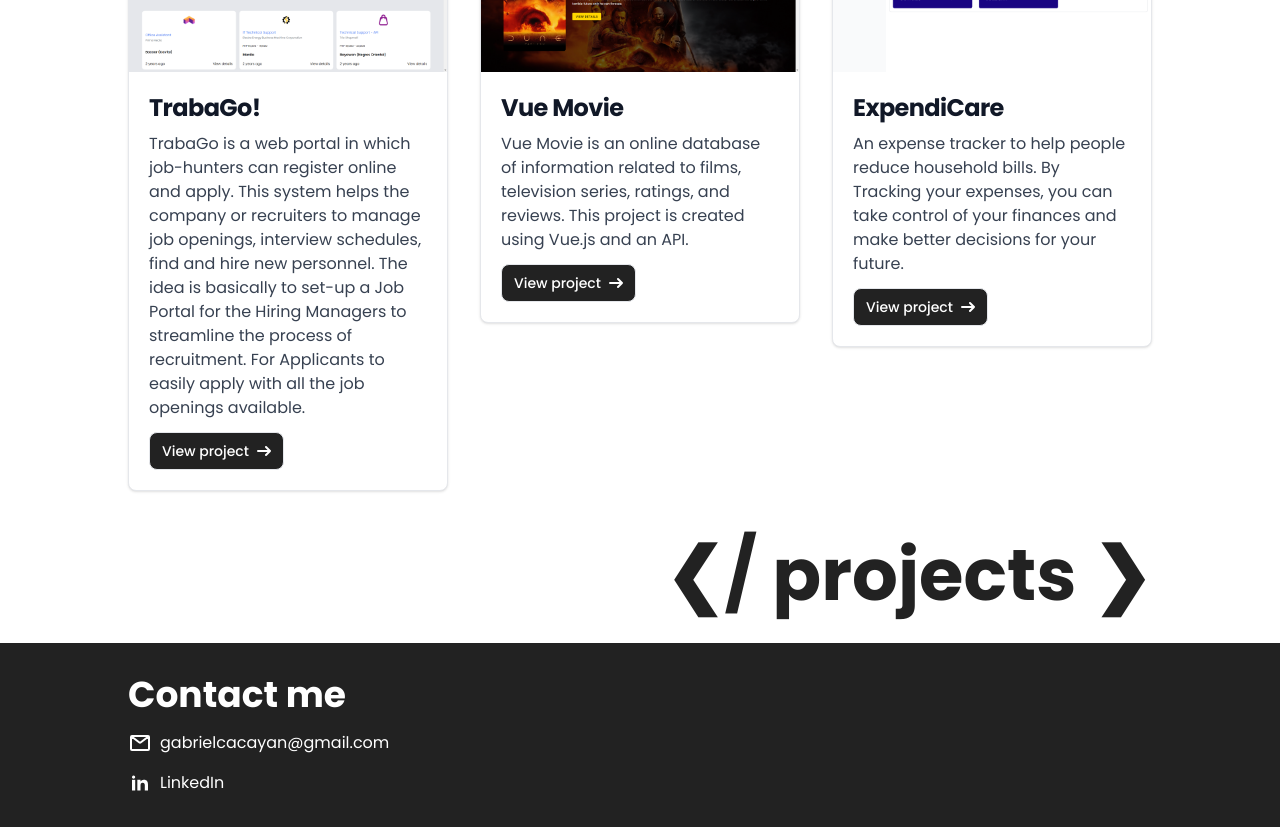
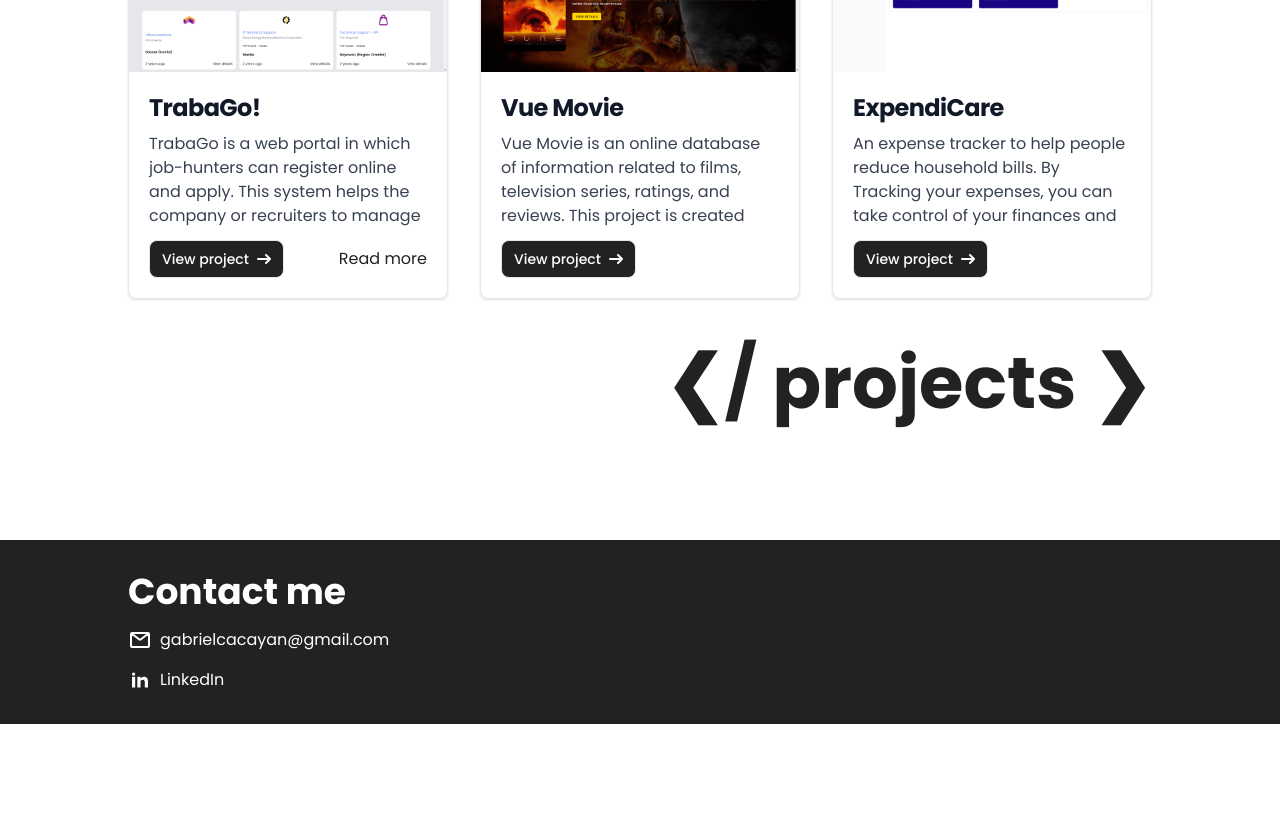
Before and after one commit to gabriel-cacayan/gabriel-cacayan.github.io, a Vue app: page / in a window 1280 px wide. Shown: the part 4000-4827 px from the top of the page. After the commit the page ends 4724 px from the top, so only its background shows below. Built offline with nearby package versions, Linux system fonts and the light colour scheme.

Commit message:
Refactor code in projects, optimize images in loop, and more.

```diff
--- a/src/components/Hero.vue
+++ b/src/components/Hero.vue
@@ -10,9 +10,10 @@
     </div>
     <div class="place-self-center">
       <img
-        class="w-96 rounded-full"
         src="https://avatar.iran.liara.run/public/boy"
         alt="Rounded avatar"
+        loading="lazy"
+        class="w-96 rounded-full"
       />
     </div>
   </section>
--- a/src/components/Projects.vue
+++ b/src/components/Projects.vue
@@ -3,10 +3,15 @@
     <Title type="start">projects</Title>
 
     <div class="my-12 grid grid-cols-1 lg:grid-cols-3 gap-8">
-      <div v-for="project in projects">
+      <div v-for="(project, key) in projects" :key="key">
         <div class="bg-white border border-gray-200 rounded-lg shadow">
           <a :href="project.link">
-            <img class="rounded-t-lg" :src="project.img" alt="" />
+            <img
+              :src="project.img"
+              :alt="project.name"
+              loading="lazy"
+              class="rounded-t-lg"
+            />
           </a>
           <div class="p-5">
             <a :href="project.link">
@@ -14,9 +19,13 @@
                 {{ project.name }}
               </h5>
             </a>
-            <p class="mb-3 font-normal text-gray-700">
+            <p
+              class="mb-3 font-normal text-gray-700 h-24 overflow-hidden"
+              :class="{ '!h-auto': key === cardKey }"
+            >
               {{ project.description }}
             </p>
+            <div class="flex justify-between items-center">
               <a
                 :href="project.link"
                 target="_blank"
@@ -39,12 +48,21 @@
                   />
                 </svg>
               </a>
+              <p
+                class="text-primary cursor-pointer"
+                :class="{ hidden: project.description.length < 180 }"
+                @click="changeHeight(key, project.description)"
+              >
+                <span v-if="cardKey === null">Read more</span>
+                <span v-else>Hide</span>
+              </p>
+            </div>
           </div>
         </div>
       </div>
     </div>
 
-    <Title type="end">projects</Title>
+    <Title type="end" class="mb-12">projects</Title>
   </section>
 </template>
 
@@ -83,7 +101,18 @@ export default {
           link: "https://expendicare.gabrielcacayan.com/login",
         },
       ],
+      cardKey: null,
     };
+  },
+  methods: {
+    changeHeight(key, description) {
+      // console.log(description.length);
+      if (this.cardKey === null) {
+        this.cardKey = key;
+      } else {
+        this.cardKey = null;
+      }
+    },
   },
 };
 </script>
--- a/src/components/Skills.vue
+++ b/src/components/Skills.vue
@@ -6,11 +6,16 @@
     <Title type="start">skills</Title>
 
     <div class="grid grid-cols-3 lg:grid-cols-5 gap-4 lg:gap-8 my-12">
-      <div v-for="skill in skills" class="text-center">
+      <div v-for="skill in skills" :key="skill.name" class="text-center">
         <div
           class="px-4 py-8 border-4 border-primary flex items-center justify-center rounded-xl"
         >
-          <img :src="skill.img" alt="html" class="w-auto lg:w-16" />
+          <img
+            :src="skill.img"
+            :alt="skill.name"
+            loading="lazy"
+            class="w-auto lg:w-16"
+          />
         </div>
         <p class="mt-4 font-bold">{{ skill.name }}</p>
       </div>
```
Lines whose indentation alone changed are shown as unchanged.
